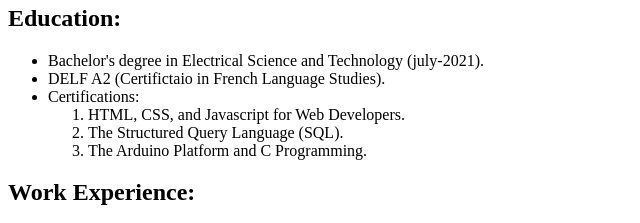
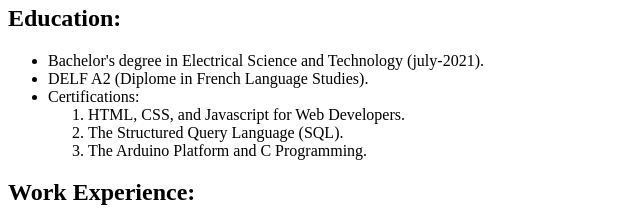
Before and after one commit to amine05adjar/ADJAR, a plain HTML site: page index.html in a window 1280 px wide. Shown: the part 358-581 px from the top of the page, 0-640 px from the left. Drawn offline with Linux system fonts and the light colour scheme.

Commit message:
Add files via upload

```diff
--- a/index.html
+++ b/index.html
@@ -17,7 +17,7 @@
     <h2>Education:</h2>
     <ul>
         <li>Bachelor's degree in Electrical Science and Technology (july-2021).</li>
-        <li>DELF A2 (Certifictaio in French Language Studies).</li>
+        <li>DELF A2 (Diplome in French Language Studies).</li>
         <li>Certifications:
     <ol>
         <li>HTML, CSS, and Javascript for Web Developers.</li>
```
